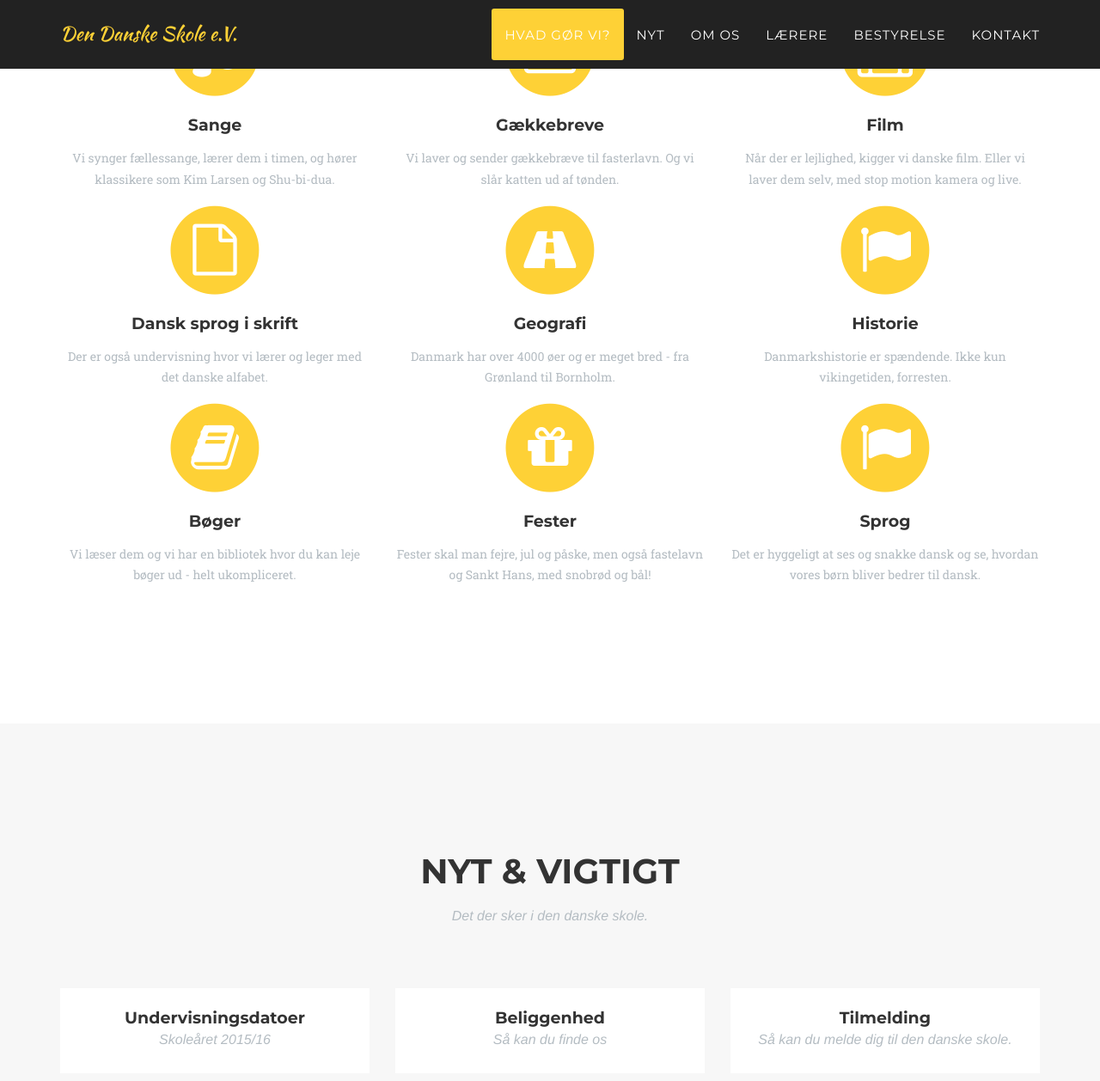
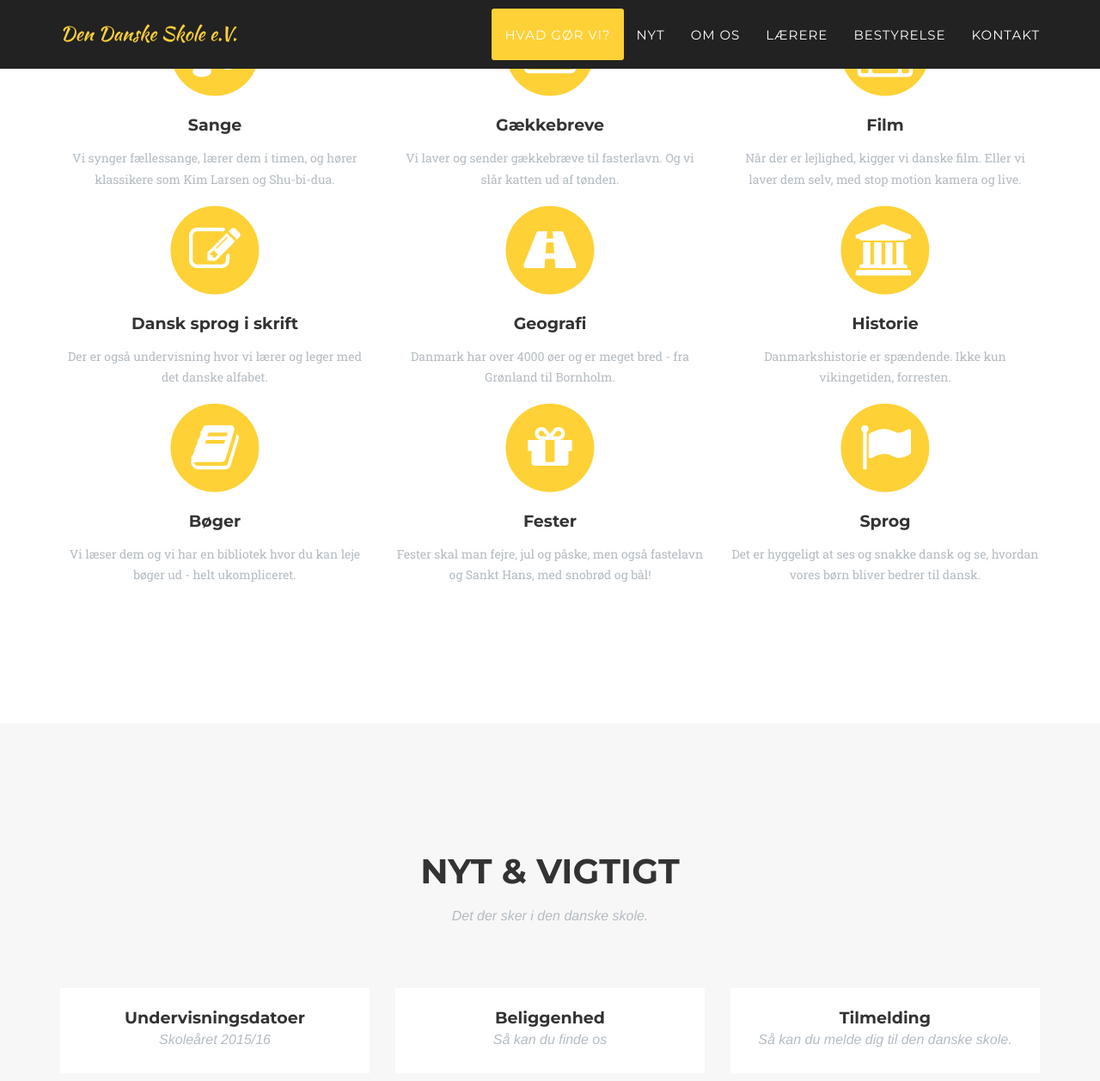
Before and after one commit to pilz/jekyll-danskskole, a Jekyll site: the page built from _posts/2014-07-16-tilmelding.markdown, in a window 1280 px wide and 1400 px high, scrolled down 1139 px. Shown: the top 1258 px of the window at 86% size. Built offline with Jekyll 4.4.1, drawn with Linux system fonts in a browser that asks for light colours; some web fonts are replaced; some of the changed text lies outside the part shown.

Commit message:
small fixes here and there

```diff
--- a/_includes/css/agency.css
+++ b/_includes/css/agency.css
@@ -652,6 +652,9 @@
 aside.clients img {
     margin: 50px auto;
 }
+aside.clients div.container {
+    text-align: center;
+}
 
 section#contact {
     background-color: #222;
--- a/_includes/hvad.html
+++ b/_includes/hvad.html
@@ -38,7 +38,7 @@
                 <div class="col-md-4">
                     <span class="fa-stack fa-4x">
                         <i class="fa fa-circle fa-stack-2x text-primary"></i>
-                        <i class="fa fa-file-o fa-stack-1x fa-inverse"></i>
+                        <i class="fa fa-edit fa-stack-1x fa-inverse"></i>
                     </span>
                     <h4 class="service-heading">Dansk sprog i skrift</h4>
                     <p class="text-muted">Der er også undervisning hvor vi lærer og leger med det danske alfabet.</p>
@@ -54,7 +54,7 @@
                 <div class="col-md-4">
                     <span class="fa-stack fa-4x">
                         <i class="fa fa-circle fa-stack-2x text-primary"></i>
-                        <i class="fa fa-flag fa-stack-1x fa-inverse"></i>
+                        <i class="fa fa-university fa-stack-1x fa-inverse"></i>
                     </span>
                     <h4 class="service-heading">Historie</h4>
                     <p class="text-muted">Danmarkshistorie er spændende. Ikke kun vikingetiden, forresten.</p>
--- a/_includes/modals.html
+++ b/_includes/modals.html
@@ -1,7 +1,7 @@
  <!-- Portfolio Modals -->
  {% for post in site.posts %}
     <div class="portfolio-modal modal fade" id="portfolioModal{{ post.modal-id }}" tabindex="-1" role="dialog" aria-hidden="true">
-        <div class="modal-content">
+        <div class="modal-content bg-light-gray">
             <div class="close-modal" data-dismiss="modal">
                 <div class="lr">
                     <div class="rl">
--- a/_includes/omos.html
+++ b/_includes/omos.html
@@ -62,7 +62,7 @@
                                     <h4 class="subheading">Fastelavn</h4>
                                 </div>
                                 <div class="timeline-body">
-                                    <p class="text-muted">Lorem ipsum dolor sit amet, consectetur adipisicing elit. Sunt ut voluptatum eius sapiente, totam reiciendis temporibus qui quibusdam, recusandae sit vero unde, sed, incidunt et ea quo dolore laudantium consectetur!</p>
+                                    <p class="text-muted">Den kenner man også i Tyskland. Men vi også slår katten ud af tønden. Det kender de ikke til!</p>
                                 </div>
                             </div>
                         </li>
--- a/_includes/sponsorer.html
+++ b/_includes/sponsorer.html
@@ -1,28 +1,21 @@
 <!-- Sponsorer Aside -->
     <aside class="clients">
         <div class="container">
-        <h2 class="section-heading">Den Danske Skole e.V. bliver understøttet af</h2>
+        <h3 class="section-heading">Den Danske Skole e.V. bliver understøttet af</h3>
             <div class="row">
                 <div class="col-md-3 col-sm-6">
                     <a href="#">
-                        <img src="img/logos/envato.jpg" class="img-responsive img-centered" alt="">
+                        <img src="img/logos/konsulat.png" class="img-responsive img-centered" alt="">
                     </a>
                 </div>
                 <div class="col-md-3 col-sm-6">
                     <a href="#">
-                        <img src="img/logos/designmodo.jpg" class="img-responsive img-centered" alt="">
-                    </a>
-                </div>
-                <div class="col-md-3 col-sm-6">
-                    <a href="#">
-                        <img src="img/logos/themeforest.jpg" class="img-responsive img-centered" alt="">
-                    </a>
-                </div>
-                <div class="col-md-3 col-sm-6">
-                    <a href="#">
-                        <img src="img/logos/creative-market.jpg" class="img-responsive img-centered" alt="">
+                        <img src="img/logos/gj.png" class="img-responsive img-centered" alt="">
                     </a>
                 </div>
             </div>
+        <p>
+            <a href="#contact" type="button" class="btn btn-default page-scroll"><i class="fa fa-mobile-phone"></i> Kontakt os for at blive sponsor!</a>
+        </p>
         </div>
     </aside>
--- a/_posts/2014-07-16-tilmelding.markdown
+++ b/_posts/2014-07-16-tilmelding.markdown
@@ -11,20 +11,43 @@
 ---
 
 
-Hvis I vil tilmelde jeres børn undervisningen Den Danske Skole eller melde jer ind i foreningen Den Danske Skole e.V., bedes I udfylde tilmeldingsformularerne nedenfor og sende eller faxe dem til os.
+Hvis I vil tilmelde jer, bedes I udfylde begge formularerne nedenfor og sende, maile eller faxe dem til os.
+
+<pre>
+Den Danske Skole e.V.
+c/o Sabine Jensen
+Euckenstrasse 5
+81369 München
+Tel 089/740 90 27
+info@dansk-skole.de
+</pre>
+
+<p><a href="files/1_Vereinsbeitrittserklaerung_2012.doc" type="button" class="btn btn-xl"><i class="fa fa-check-square"></i> Tilmelding til forening</a></p>
+<p><a href="files/1_Unterrichtsvertrag_20142015.pdf" type="button" class="btn btn-xl"><i class="fa fa-check-square"></i> Tilmelding til undervisning</a></p>
 
 I er selvfølgelig meget velkomne til at sende evt. spørgsmål til: <a href="mailto:info@dansk-skole.de">info@dansk-skole.de</a>
 
-Alle relevante formularer og informationsmateriale finder I nedenfor:
+#### Informationsmateriale
 
-<a href="files/1_Vereinsbeitrittserklaerung_2012.doc">Tilmelding til forening</a><br>
+<a href="files/Huskeliste_Den_Danske_Skole.doc" type="button" class="btn btn-default"><i class="fa fa-download"></i> Huskeliste</a>
+<a href="files/koncept_dk-skole.doc" type="button" class="btn btn-default"><i class="fa fa-download"></i> Undervisningskoncept</a>
+<a href="files/SatzungMai2010.doc" type="button" class="btn btn-default"><i class="fa fa-download"></i> Den Danske Skoles vedtægter/Satzung</a>
+
+<!-- <a href="files/1_Vereinsbeitrittserklaerung_2012.doc">Tilmelding til forening</a><br>
 <a href="files/1_Unterrichtsvertrag_20142015.pdf">Tilmelding til undervisning 2014/2015</a><br>
-<a href="files/Huskeliste_Den_Danske_Skole.doc">Huskeliste</a><br>
+ -->
+<!-- <a href="files/Huskeliste_Den_Danske_Skole.doc">Huskeliste</a><br>
 <a href="files/koncept_dk-skole.doc">Undervisningskoncept</a><br>
 <a href="files/SatzungMai2010.doc">Den Danske Skoles vedtægter/Satzung</a>
+ -->
 
-### Generalforsamling
+#### Generalforsamlings Protokoller
 
-<a href="files/2012Mitgliederversammlung.doc">Protokol 2012</a><br>
+<a href="files/2012Mitgliederversammlung.doc" type="button" class="btn btn-default"><i class="fa fa-download"></i> 2012</a>
+<a href="files/2013_Protokoll_Mitgliederversammlung.pdf" type="button" class="btn btn-default"><i class="fa fa-download"></i> 2013</a>
+<a href="files/2014_Protokoll_Mitgliederversammlung.pdf" type="button" class="btn btn-default"><i class="fa fa-download"></i> 2014</a>
+
+<!-- <a href="files/2012Mitgliederversammlung.doc">Protokol 2012</a><br>
 <a href="files/2013_Protokoll_Mitgliederversammlung.pdf">Protokol 2013</a><br>
 <a href="files/2014_Protokoll_Mitgliederversammlung.pdf">Protokol 2014</a>
+ -->
```
Also changed, not shown: img/logos/gj.png (added), img/logos/konsulat.png (added).
